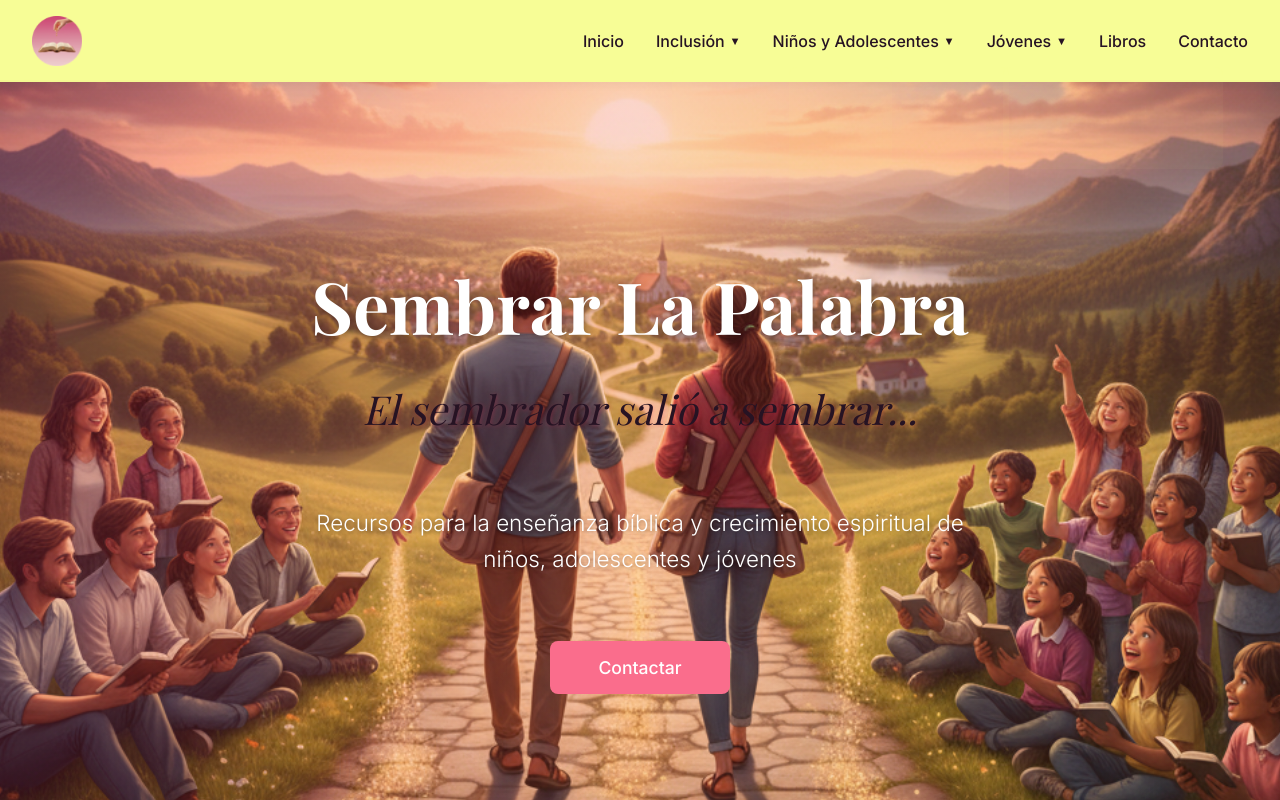
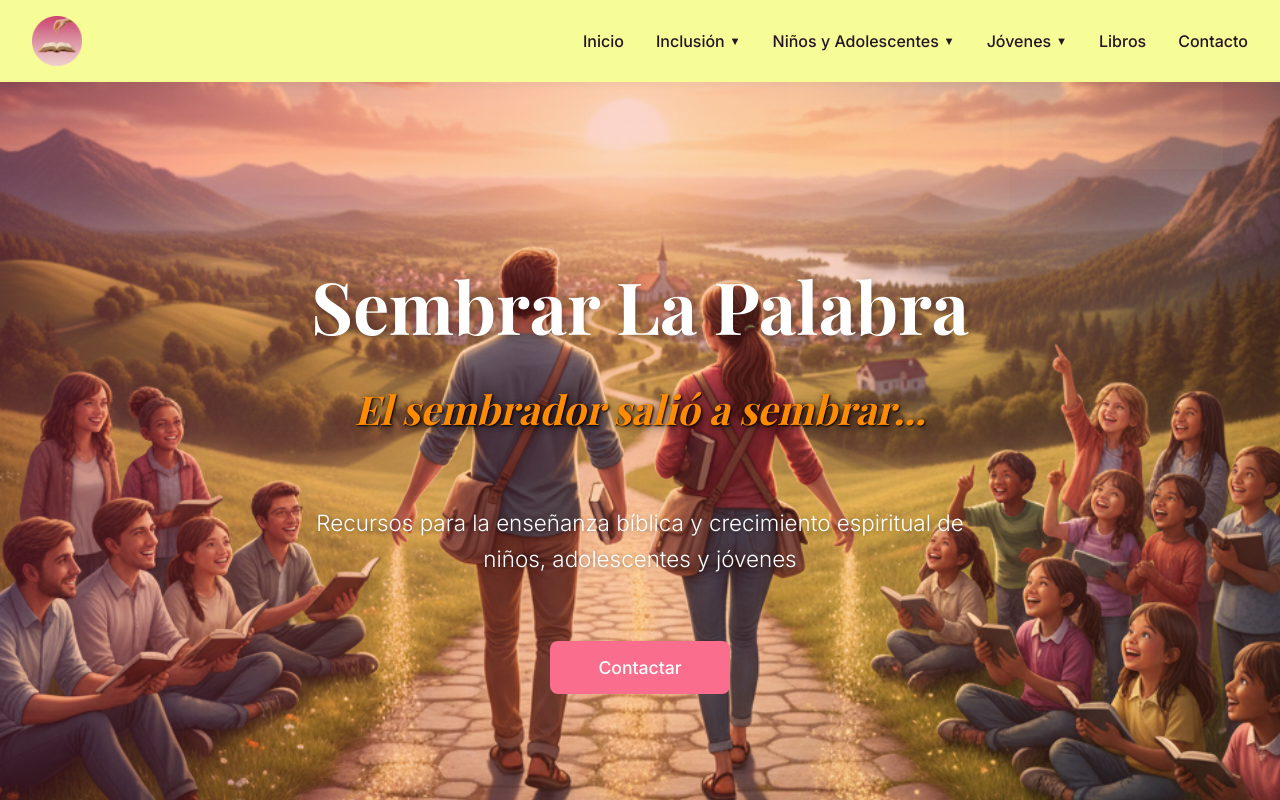
Before and after one commit to AgustinCevello/sembrarlapalabra, a React (Vite) app: page / in a window 1280 px wide. Shown: the top 800 px of the page. Built offline with nearby package versions, Linux system fonts and the light colour scheme.

Commit message:
Cambio de color en titulo. Cambio de repeticion en recursos biblicos. Invertir maternidad por IA.

```diff
--- a/src/components/Header/Navbar.jsx
+++ b/src/components/Header/Navbar.jsx
@@ -106,7 +106,7 @@ const Navbar = () => {
                 </button>
               </li>
               <li>
-                <button onClick={() => handleNavClick('ninos-talleres')}>
+                <button onClick={() => handleNavClick('talleres')}>
                   Talleres y Capacitaciones
                 </button>
               </li>
--- a/src/components/Hero/Hero.css
+++ b/src/components/Hero/Hero.css
@@ -19,11 +19,11 @@
   left: 0;
   width: 100%;
   height: 100%;
-  /* Degradado de overlay, usando --primary-color (#f42a55) y --secondary-color (#fa7a32) como base */
+  /* Degradado de overlay usando --primary-color y --secondary-color */
   background: linear-gradient(
     135deg,
-    rgba(244, 42, 85, 0.247) 0%, /* rgba del nuevo --primary-color */
-    rgba(250, 122, 50, 0.11) 100% /* rgba del nuevo --secondary-color */
+    rgba(244, 42, 85, 0.247) 0%,
+    rgba(250, 122, 50, 0.11) 100%
   );
   z-index: 1;
 }
@@ -63,10 +63,11 @@
   font-size: clamp(1.5rem, 4vw, 2.5rem);
   font-style: italic;
   margin-bottom: var(--spacing-lg);
-  /* CAMBIO: Color del texto ahora es --text-color (#261323) para un mejor contraste */
-  color: var(--text-color);
-  /* CAMBIO: Sombra basada en el nuevo --primary-color (#f42a55) */
-  text-shadow: 1px 1px 4px rgba(244, 42, 85, 0.24);
+  color: #FF8C00;
+  text-shadow:
+    2px 2px 10px rgba(0, 0, 0, 0.8),
+    1px 1px 2px rgba(0, 0, 0, 1);
+  font-weight: 700;
 }
 
 .hero-description {
--- a/src/components/sections/NinosAdolescentes.jsx
+++ b/src/components/sections/NinosAdolescentes.jsx
@@ -1,7 +1,6 @@
 import ResourceCard from '../common/ResourceCard';
 import BookCard from '../common/BookCard';
 import { ninosData } from '../../data/ninosData';
-import { recursosInclusionData } from '../../data/inclusionData';
 import './NinosAdolescentes.css';
 
 const NinosAdolescentes = () => {
@@ -9,21 +8,6 @@ const NinosAdolescentes = () => {
     <section className="ninos-section" id="ninos-adolescentes">
       <div className="container">
         <h2 className="section-title">Niños y Adolescentes</h2>
-
-        {/* Recursos */}
-        <div className="ninos-subsection" id="ninos-recursos">
-          <h3 className="subsection-title">Recursos para Clases Bíblicas Inclusivas</h3>
-          <div className="recursos-grid">
-            {recursosInclusionData.map((recurso) => (
-              <ResourceCard
-                key={recurso.id}
-                titulo={recurso.titulo}
-                descripcion={recurso.descripcion}
-                fileId={recurso.fileId}
-              />
-            ))}
-          </div>
-        </div>
 
         {/* Libros */}
         <div className="ninos-subsection" id="ninos-libros">
--- a/src/data/jovenesData.js
+++ b/src/data/jovenesData.js
@@ -41,7 +41,7 @@ export const jovenesData = {
       {
         id: 1,
         nombre: "Maternidad",
-        fileId: "1v5BE_mxrOMD_maH9cu-9Xs3O3A76qh-Y",
+        fileId: "12YpnwO4bMK-P8YOqyUXeT_Bi7ZD-o3tk",
         icono: MaternidadIcon
       },
       {
@@ -53,7 +53,7 @@ export const jovenesData = {
       {
         id: 3,
         nombre: "Inteligencia Artificial",
-        fileId: "12YpnwO4bMK-P8YOqyUXeT_Bi7ZD-o3tk",
+        fileId: "1v5BE_mxrOMD_maH9cu-9Xs3O3A76qh-Y",
         icono: AIIcon
       },
       {
```
